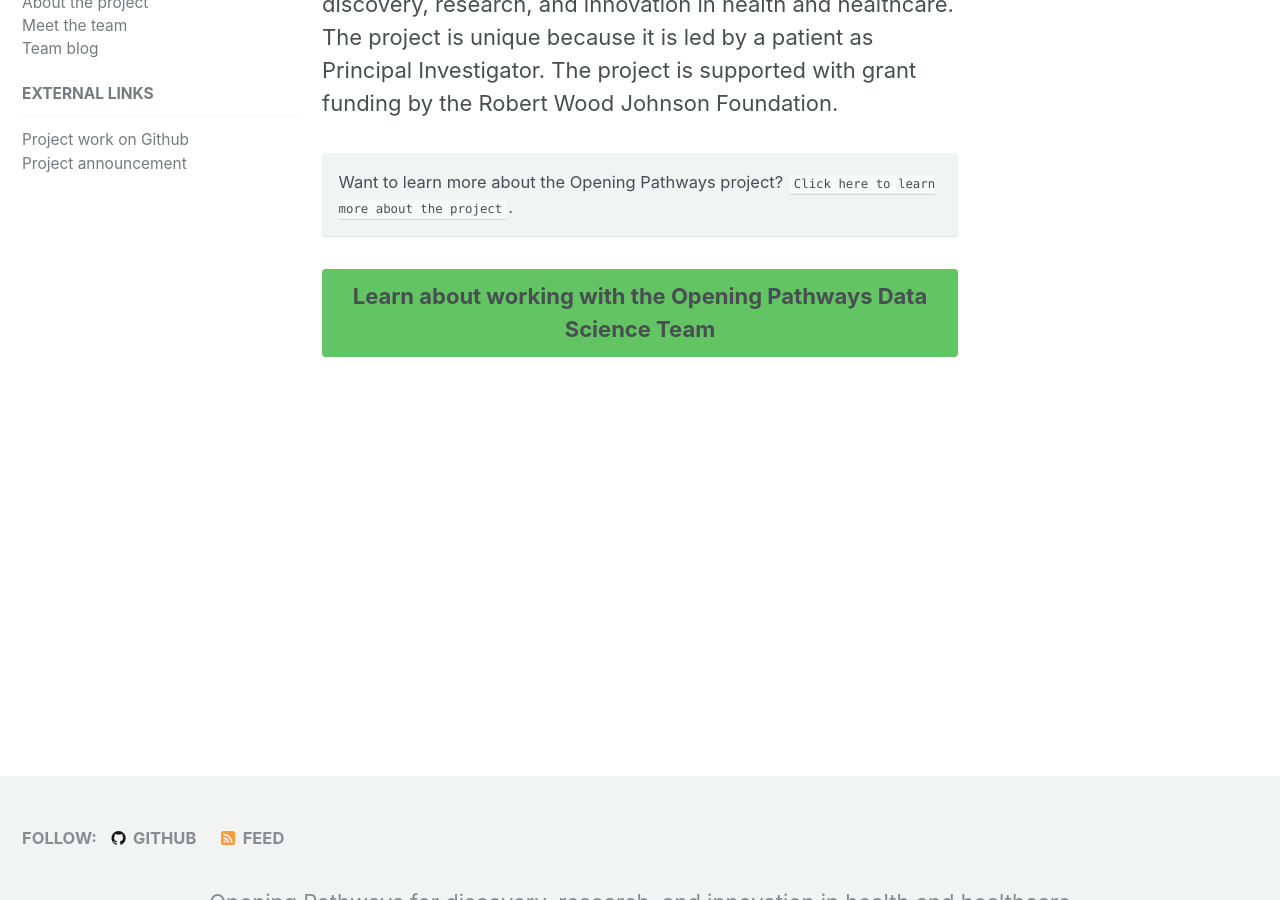
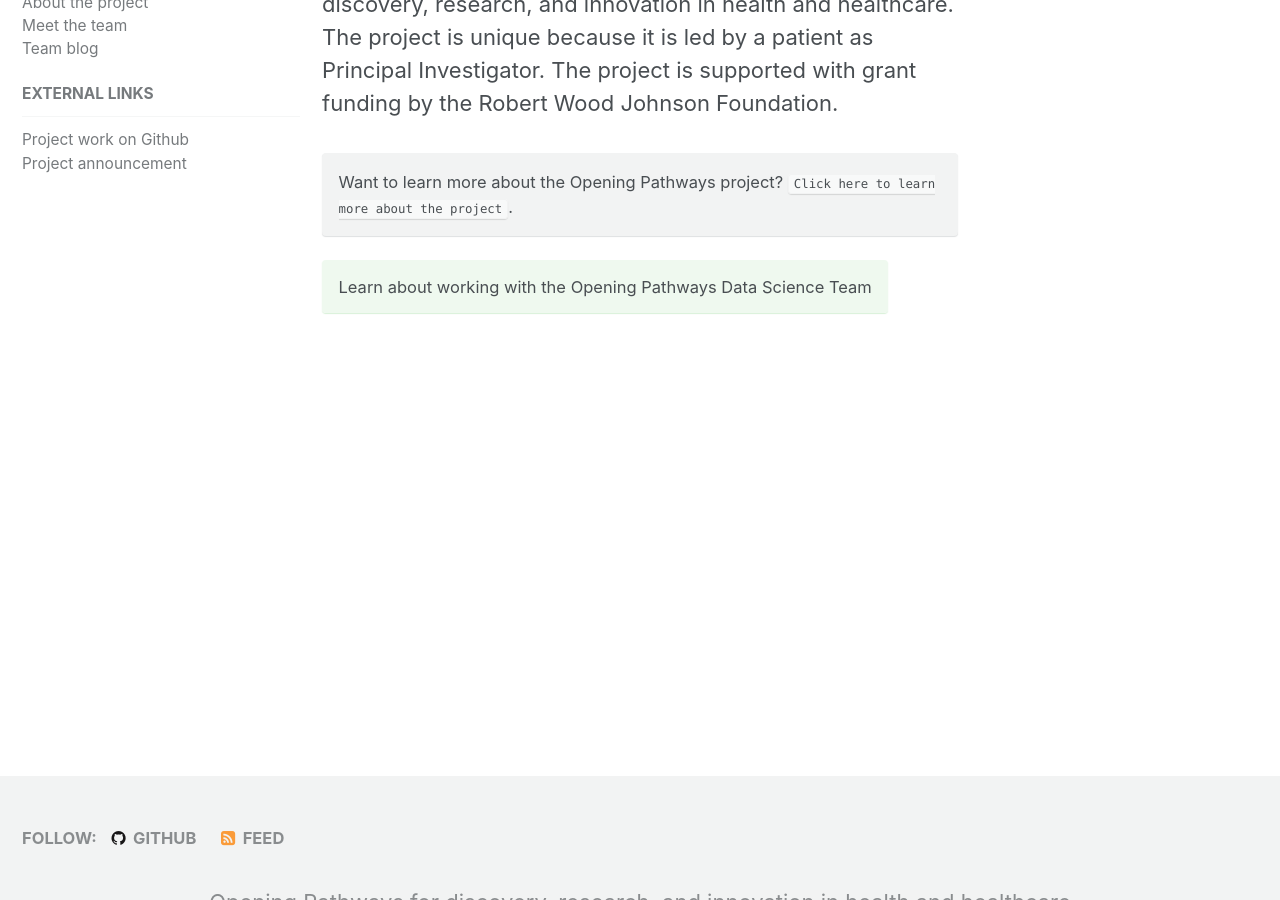
Before and after one commit to opening-pathways/website, a Jekyll site: the page built from index.html, in a window 1280 px wide and 900 px high, scrolled down 553 px. Built offline with Jekyll 4.4.1, drawn with Linux system fonts in a browser that asks for light colours.

Commit message:
Turn data science button into matching formatting for other call to action

```diff
--- a/index.html
+++ b/index.html
@@ -10,4 +10,4 @@ This project is a collaboration between patients and traditional researchers to
 
 <p class="notice--primary"> Want to learn more about the Opening Pathways project? <code class="highlighter-rouge"><a href="/about">Click here to learn more about the project</a></code>.</p>
 
-<p><a href="/work-with-data-science-team" class="btn btn--success btn--large">Learn about working with the Opening Pathways Data Science Team</a></p>
+<p><a href="/work-with-data-science-team" class="notice--success">Learn about working with the Opening Pathways Data Science Team</a></p>
```
